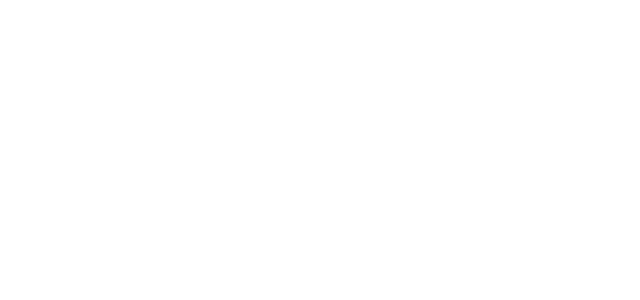
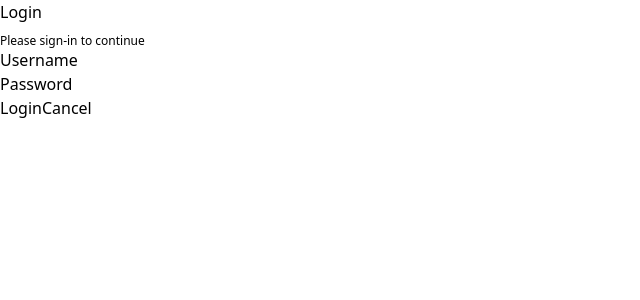
Before and after one commit to 423s24/Group_3, a Vue app in the folder warming-shelter/: page /login in a window 1280 px wide. Before the commit this address had no page. Shown: the top 300 px of the page, without its empty margins (0-640 px from the left). Built offline with nearby package versions, Linux system fonts and the light colour scheme.

Commit message:
Implement login page

```diff
--- a/warming-shelter/src/Router.js
+++ b/warming-shelter/src/Router.js
@@ -1,10 +1,12 @@
 // defining the routes for the application
 import { createRouter, createWebHistory } from 'vue-router'
 import Dashboard from "./views/Dashboard.vue";
+import Login from "./views/Login.vue";
 
 
 const routes = [
     { path: '/', component: Dashboard },
+    { path: '/login', component: Login },
 ]
 
 const router = createRouter({
--- /dev/null
+++ b/warming-shelter/src/views/Login.vue
@@ -0,0 +1,24 @@
+<!-- Login view -->
+<template>
+    <form>
+        <div>
+            <h1>Login</h1>
+            <sub>Please sign-in to continue</sub>
+        </div>
+        <div>
+            <label for="username">Username</label>
+            <input type="text" name="username" id="username" required>
+        </div>
+        <div>
+            <label for="password">Password</label>
+            <input type="password" name="password" id="password" required>
+        </div>
+        <div>
+            <button type="submit">Login</button>
+            <button type="reset">Cancel</button>
+        </div>
+    </form>
+</template>
+
+<script setup lang="ts">
+</script>
```
